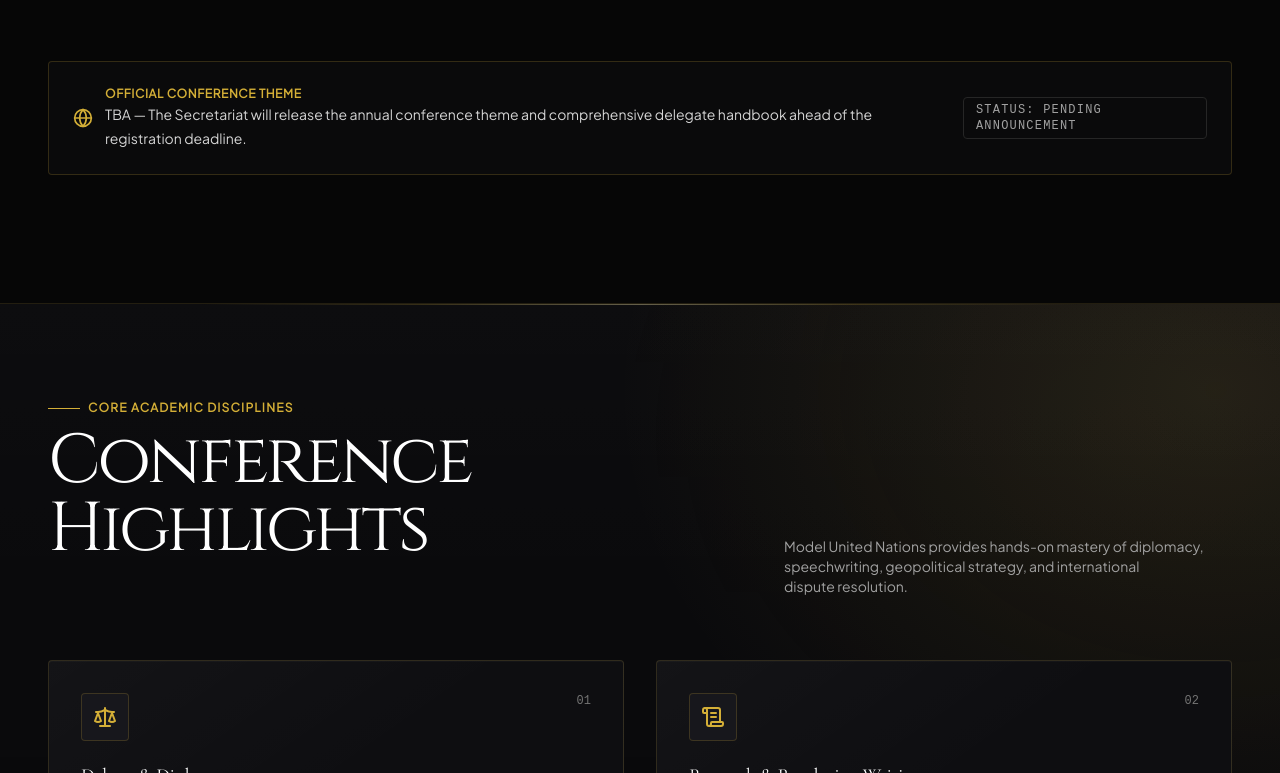
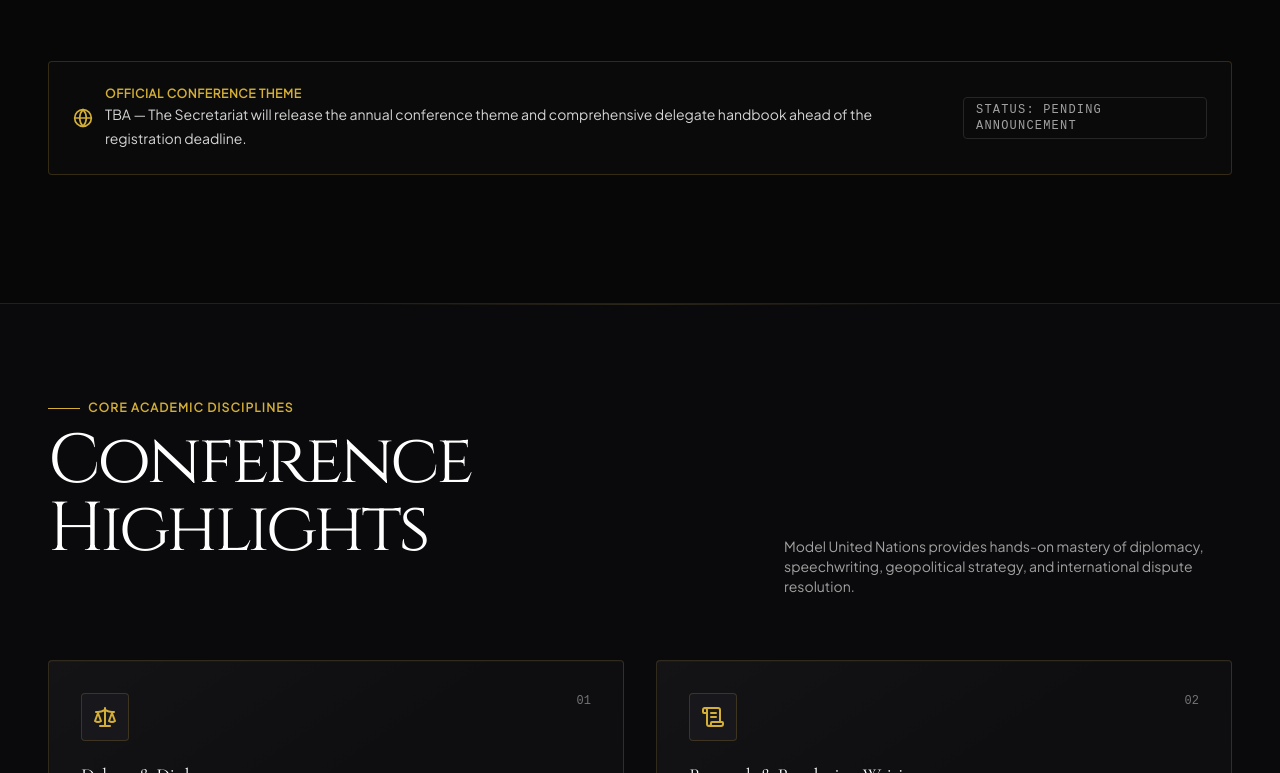
Before and after one commit to diavlo3444-create/West-Mun, a React (Vite) app: page / in a window 1280 px wide. Shown: the part 3347-4120 px from the top of the page. Built offline with nearby package versions, Linux system fonts and the light colour scheme; no server answers; the database is empty.

Commit message:
Remove repeated section glows and add richer content motion

```diff
--- a/src/index.css
+++ b/src/index.css
@@ -924,3 +924,203 @@ body:has(#hero) .wm-chapter-nav {
     transition: none !important;
   }
 }
+
+
+/* =========================================================
+   Motion polish: remove the repeated corner glows and give
+   the content itself the movement. Scoped to the public page.
+   ========================================================= */
+@supports selector(body:has(#hero)) {
+  body:has(#hero) #intro,
+  body:has(#hero) #highlights,
+  body:has(#hero) #about,
+  body:has(#hero) #committees,
+  body:has(#hero) #schedule,
+  body:has(#hero) #secretariat,
+  body:has(#hero) #register,
+  body:has(#hero) #faq,
+  body:has(#hero) #contact,
+  body:has(#hero) #announcements,
+  body:has(#hero) #sponsors,
+  body:has(#hero) #documents {
+    background-image: none !important;
+  }
+
+  /* Cancel the old per-section radial gradients entirely. */
+  body:has(#hero) #highlights::before,
+  body:has(#hero) #about::before,
+  body:has(#hero) #committees::before,
+  body:has(#hero) #schedule::before,
+  body:has(#hero) #secretariat::before,
+  body:has(#hero) #register::before,
+  body:has(#hero) #faq::before,
+  body:has(#hero) #contact::before {
+    content: none !important;
+    animation: none !important;
+    background: none !important;
+  }
+
+  /* Each chapter opens with a clean editorial rule, not a light bloom. */
+  body:has(#hero) #highlights::after,
+  body:has(#hero) #about::after,
+  body:has(#hero) #committees::after,
+  body:has(#hero) #schedule::after,
+  body:has(#hero) #secretariat::after,
+  body:has(#hero) #register::after,
+  body:has(#hero) #faq::after,
+  body:has(#hero) #contact::after {
+    background: linear-gradient(90deg, transparent, rgba(215,184,90,.26), transparent);
+    width: min(52vw, 560px);
+    opacity: .65;
+  }
+}
+
+/* Headings enter with a short, clean rise and tracking settle. */
+body.westmun-motion-ready .wm-title-motion {
+  transform: translate3d(0, 18px, 0);
+  opacity: 0;
+  letter-spacing: -.025em;
+  transition:
+    opacity 680ms cubic-bezier(.16,1,.3,1),
+    transform 780ms cubic-bezier(.16,1,.3,1),
+    letter-spacing 900ms cubic-bezier(.16,1,.3,1);
+}
+
+body.westmun-motion-ready .wm-title-motion.wm-cinematic-in {
+  opacity: 1;
+  transform: translate3d(0, 0, 0);
+  letter-spacing: -.045em;
+}
+
+/* Cards reveal in a rhythm; hover gives them depth without a glow. */
+body.westmun-motion-ready .wm-card-motion {
+  transition-delay: calc(var(--wm-card-index, 0) * 75ms);
+  transform-origin: 50% 70%;
+  will-change: transform, opacity;
+}
+
+body:has(#hero) .wm-card-motion {
+  position: relative;
+  overflow: hidden;
+  isolation: isolate;
+  transition:
+    transform 520ms cubic-bezier(.2,.75,.25,1),
+    border-color 360ms ease,
+    box-shadow 420ms ease,
+    background-color 360ms ease;
+}
+
+body:has(#hero) .wm-card-motion::after {
+  content: "";
+  position: absolute;
+  z-index: 2;
+  inset: 0;
+  pointer-events: none;
+  opacity: 0;
+  transform: translateX(-115%);
+  background: linear-gradient(105deg, transparent 35%, rgba(255,255,255,.055) 49%, transparent 63%);
+}
+
+@media (hover: hover) and (prefers-reduced-motion: no-preference) {
+  body:has(#hero) .wm-card-motion:hover {
+    transform: translate3d(0, -7px, 0);
+    border-color: rgba(215,184,90,.42);
+    box-shadow: 0 22px 48px rgba(0,0,0,.25);
+  }
+
+  body:has(#hero) .wm-card-motion:hover::after {
+    opacity: 1;
+    transform: translateX(115%);
+    transition: transform 800ms cubic-bezier(.2,.7,.2,1), opacity 180ms ease;
+  }
+
+  body:has(#hero) .wm-card-motion:hover img,
+  body:has(#hero) .wm-image-motion:hover {
+    transform: scale(1.035);
+  }
+}
+
+body:has(#hero) .wm-card-motion img,
+body:has(#hero) .wm-image-motion {
+  transition: transform 900ms cubic-bezier(.2,.7,.2,1);
+  transform-origin: center;
+}
+
+/* Buttons feel responsive instead of simply changing color. */
+@media (hover: hover) and (prefers-reduced-motion: no-preference) {
+  body:has(#hero) #intro button:hover,
+  body:has(#hero) #highlights button:hover,
+  body:has(#hero) #about button:hover,
+  body:has(#hero) #committees button:hover,
+  body:has(#hero) #schedule button:hover,
+  body:has(#hero) #secretariat button:hover,
+  body:has(#hero) #register button:hover,
+  body:has(#hero) #faq button:hover,
+  body:has(#hero) #contact button:hover {
+    transform: translateY(-2px);
+  }
+
+  body:has(#hero) #intro button:active,
+  body:has(#hero) #highlights button:active,
+  body:has(#hero) #about button:active,
+  body:has(#hero) #committees button:active,
+  body:has(#hero) #schedule button:active,
+  body:has(#hero) #secretariat button:active,
+  body:has(#hero) #register button:active,
+  body:has(#hero) #faq button:active,
+  body:has(#hero) #contact button:active {
+    transform: translateY(0) scale(.985);
+  }
+}
+
+/* Make anchor jumps feel cinematic while keeping motion brief. */
+@keyframes wm-anchor-arrive {
+  0% { filter: brightness(.92); }
+  45% { filter: brightness(1.045); }
+  100% { filter: brightness(1); }
+}
+
+@media (prefers-reduced-motion: no-preference) {
+  body:has(#hero) #intro:target,
+  body:has(#hero) #highlights:target,
+  body:has(#hero) #about:target,
+  body:has(#hero) #committees:target,
+  body:has(#hero) #schedule:target,
+  body:has(#hero) #secretariat:target,
+  body:has(#hero) #register:target,
+  body:has(#hero) #faq:target,
+  body:has(#hero) #contact:target {
+    animation: wm-anchor-arrive 700ms ease-out both;
+  }
+}
+
+@media (max-width: 640px) {
+  body:has(#hero) .wm-card-motion:hover {
+    transform: none;
+  }
+  body:has(#hero) .wm-card-motion::after {
+    content: none;
+  }
+}
+
+@media (prefers-reduced-motion: reduce) {
+  body:has(#hero) .wm-card-motion,
+  body:has(#hero) .wm-card-motion::after,
+  body:has(#hero) .wm-card-motion img,
+  body:has(#hero) .wm-image-motion,
+  body:has(#hero) .wm-title-motion,
+  body:has(#hero) #intro button,
+  body:has(#hero) #highlights button,
+  body:has(#hero) #about button,
+  body:has(#hero) #committees button,
+  body:has(#hero) #schedule button,
+  body:has(#hero) #secretariat button,
+  body:has(#hero) #register button,
+  body:has(#hero) #faq button,
+  body:has(#hero) #contact button {
+    transition: none !important;
+    animation: none !important;
+    transform: none !important;
+    filter: none !important;
+  }
+}
```
